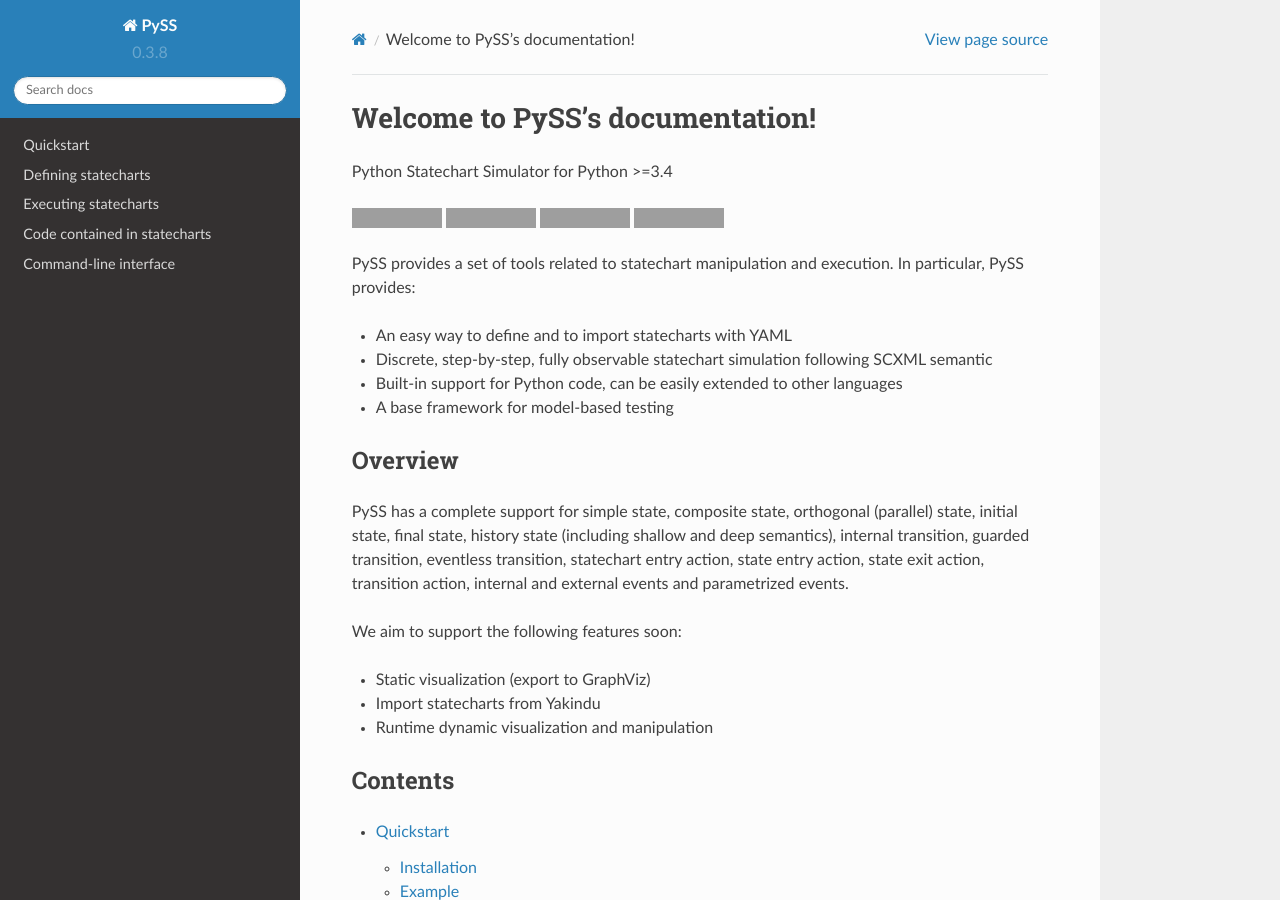
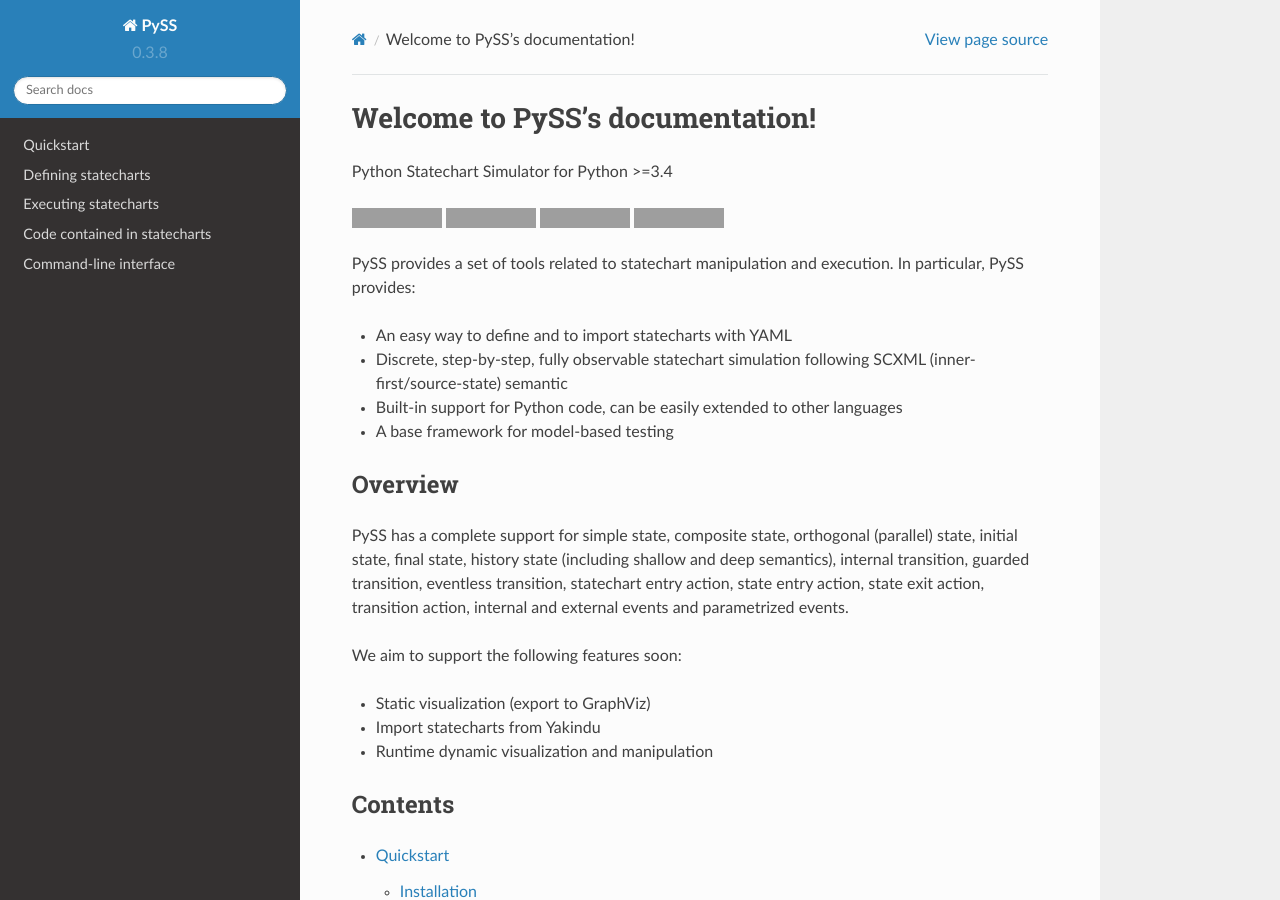
Before and after one commit to AlexandreDecan/sismic, a Sphinx documentation site: the page built from docs/index.rst, in a window 1280 px wide and 900 px high. Built offline with Sphinx 7.4.7 and the Read the Docs theme 2.0.0, drawn with Linux system fonts in a browser that asks for light colours; grey boxes are pictures that could not be loaded.

Commit message:
Precise the semantic of our simulator in the doc

```diff
--- a/README.rst
+++ b/README.rst
@@ -16,7 +16,7 @@
 execution. In particular, PySS provides:
 
 - An easy way to define and to import statecharts with YAML
-- Discrete, step-by-step, fully observable statechart simulation following SCXML semantic
+- Discrete, step-by-step, fully observable statechart simulation following SCXML (inner-first/source-state) semantic
 - Built-in support for Python code, can be easily extended to other languages
 - A base framework for model-based testing
 
--- a/docs/index.rst
+++ b/docs/index.rst
@@ -21,7 +21,7 @@
 execution. In particular, PySS provides:
 
 - An easy way to define and to import statecharts with YAML
-- Discrete, step-by-step, fully observable statechart simulation following SCXML semantic
+- Discrete, step-by-step, fully observable statechart simulation following SCXML (inner-first/source-state) semantic
 - Built-in support for Python code, can be easily extended to other languages
 - A base framework for model-based testing
 
```
